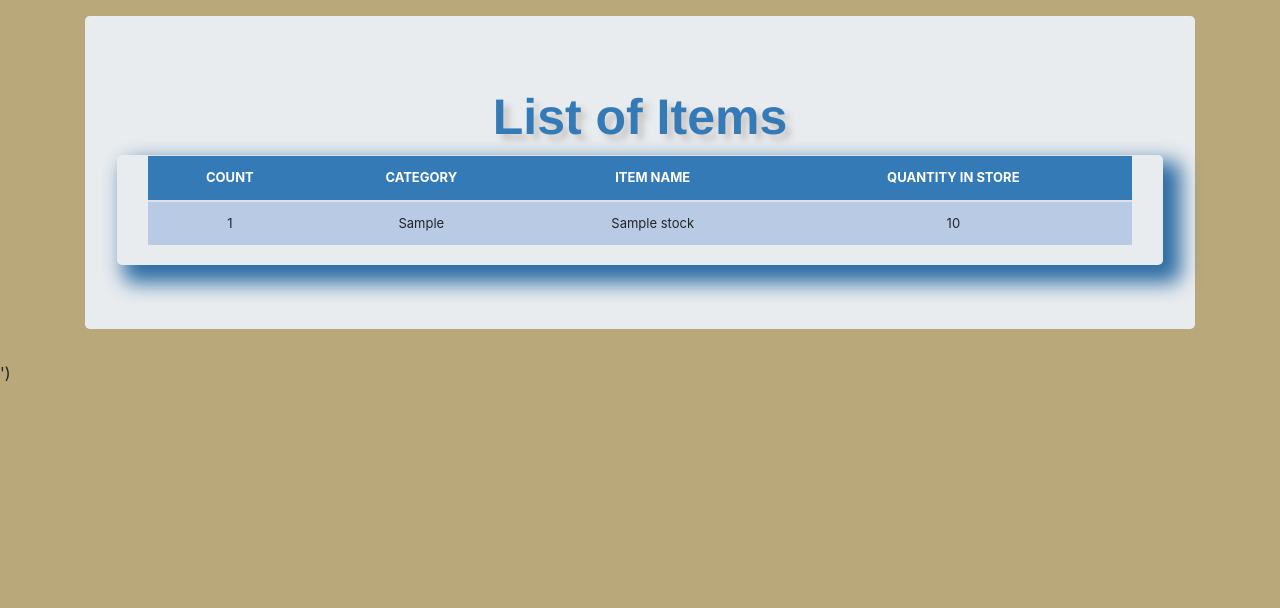
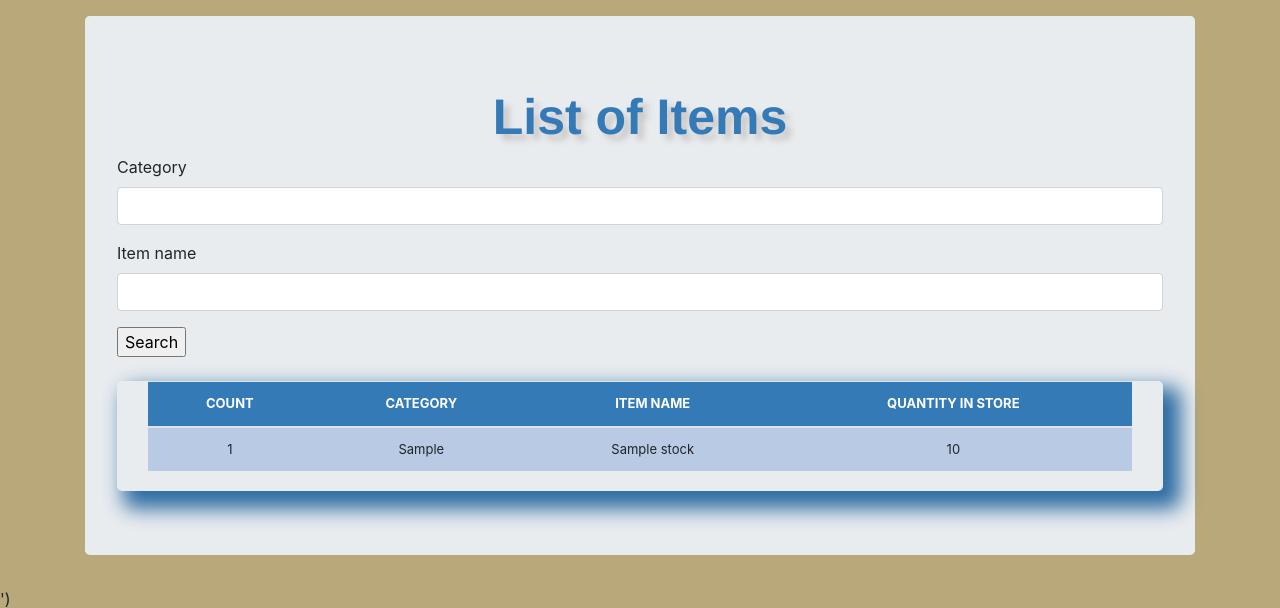
Before and after one commit to DEIVIDA/stock_management_system-django, a Django app: page /list_item/ in a window 1280 px wide. Shown: the part 56-664 px from the top of the page. Run offline with Django 4.2, Linux system fonts and the light colour scheme; tables that the repository leaves empty hold one stand-in row (values such as "Sample post"); some libraries are stand-ins or nearby versions.

Commit message:
Added search form

```diff
--- a/stock_management_project/stock_management/forms.py
+++ b/stock_management_project/stock_management/forms.py
@@ -6,3 +6,9 @@ class StockCreateForm(forms.ModelForm):
     class Meta:
         model = Stock
         fields = ["category", "item_name", "quantity"]
+
+
+class StockSearchForm(forms.ModelForm):
+    class Meta:
+        model = Stock
+        fields = ["category", "item_name"]
--- a/stock_management_project/stock_management/templates/add_item.html
+++ b/stock_management_project/stock_management/templates/add_item.html
@@ -1,5 +1,6 @@
 {% load static %}
 {% load crispy_forms_tags %}
+
 <!DOCTYPE html>
 
 <html lang="en">
--- a/stock_management_project/stock_management/templates/home.html
+++ b/stock_management_project/stock_management/templates/home.html
@@ -1,4 +1,5 @@
 {% load static %}
+
 <!DOCTYPE html>
 
 <html lang="en">
--- a/stock_management_project/stock_management/templates/list_item.html
+++ b/stock_management_project/stock_management/templates/list_item.html
@@ -1,4 +1,6 @@
 {% load static %}
+{% load crispy_forms_tags %}
+
 <!DOCTYPE html>
 
 <html lang="en">
@@ -41,6 +43,11 @@
     <main role="main" class="container">
       <div class="jumbotron">
         <div class="header">{{title}}</div>
+        <form method='POST' action=''>{% csrf_token %}
+            {{form|crispy}}
+            <input type="submit" value='Search'/>
+        </form>
+        <br>
         <div class="display_table">
           <table class='table'>
             <thead>
--- a/stock_management_project/stock_management/views.py
+++ b/stock_management_project/stock_management/views.py
@@ -1,6 +1,5 @@
-from django.shortcuts import render
 from .models import *
-from .forms import StockCreateForm
+from .forms import StockCreateForm, StockSearchForm
 from django.shortcuts import render, redirect
 
 
@@ -15,11 +14,23 @@ def home(request):
 
 def list_item(request):
     title = "List of Items"
+    form = StockSearchForm(request.POST or None)
     queryset = Stock.objects.all()
     context = {
         "title": title,
         "queryset": queryset,
+        "form": form,
     }
+    if request.method == "POST":
+        queryset = Stock.objects.filter(
+            category__icontains=form["category"].value(),
+            item_name__icontains=form["item_name"].value(),
+        )
+        context = {
+            "form": form,
+            "title": title,
+            "queryset": queryset,
+        }
     return render(request, "list_item.html", context)
 
 
```
